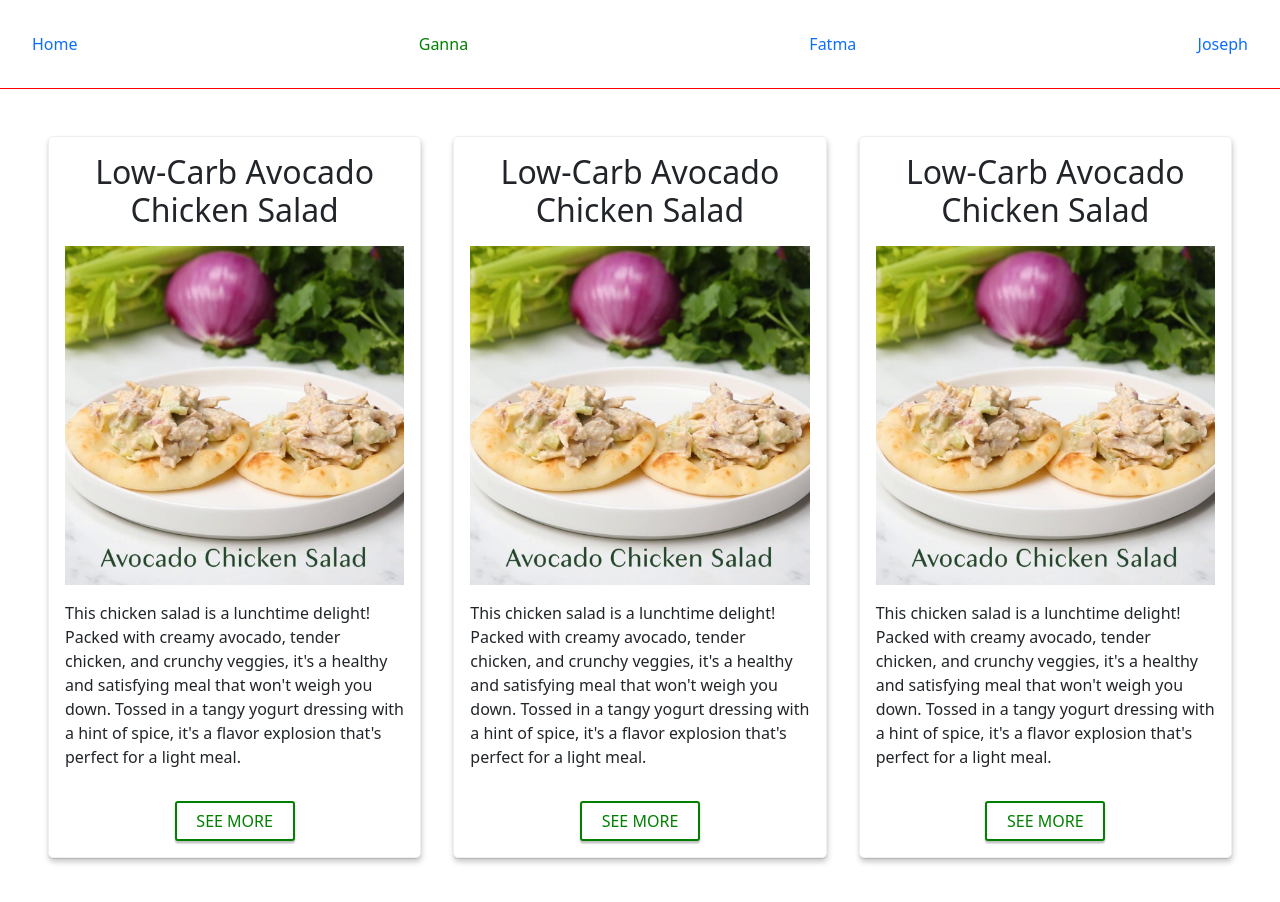
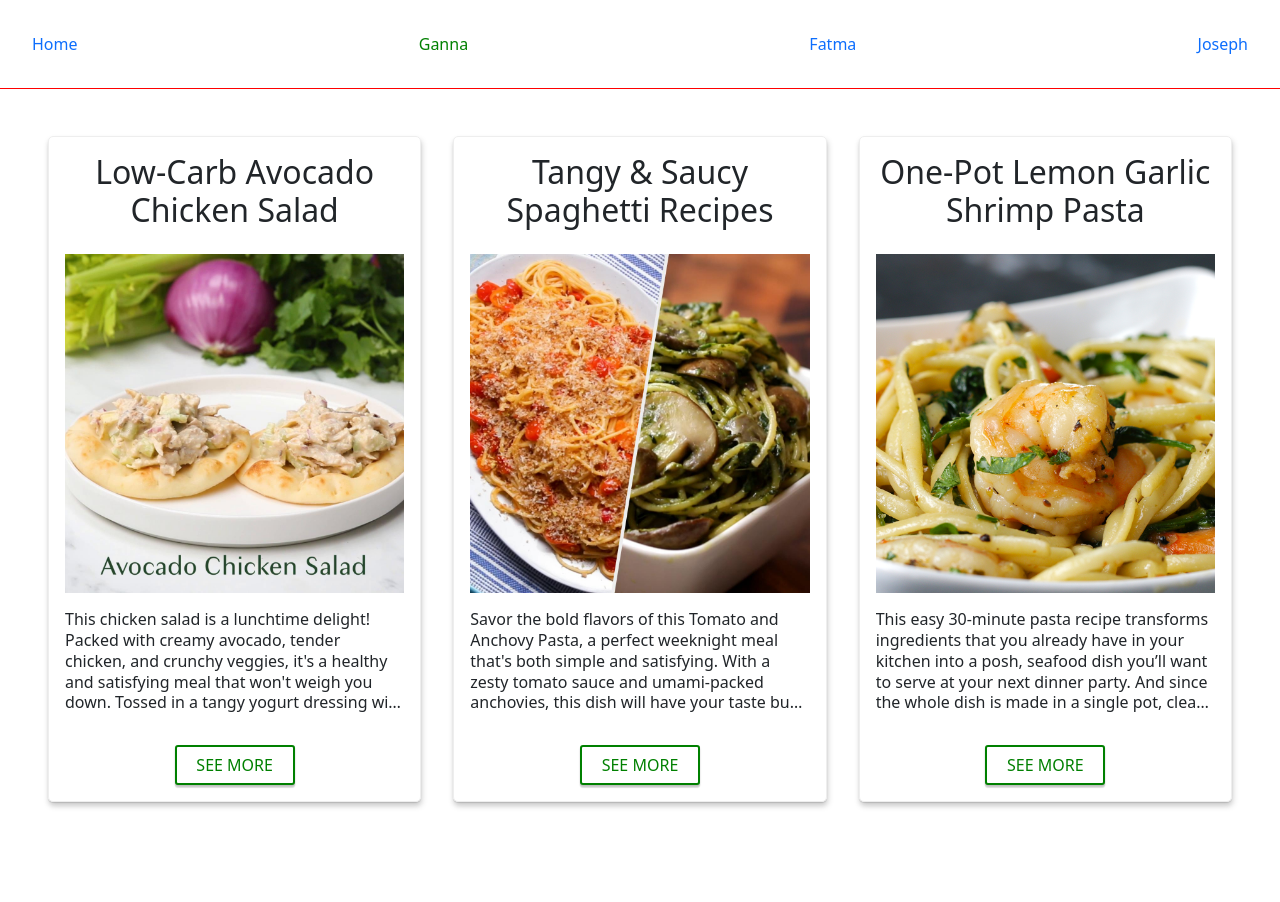
Before and after one commit to GannaKov/wbs-project-team-cb, a plain HTML site: page ganna.html in a window 1280 px wide. After the commit the page ends 850 px from the top, so only its background shows below. Drawn offline with nearby package versions, Linux system fonts and the light colour scheme.

Commit message:
text ellipsis

```diff
--- a/ganna.css
+++ b/ganna.css
@@ -50,7 +50,7 @@ img {
 }
 
 .wbsRecipe-title {
-  margin-bottom: 1rem;
+  margin-bottom: 1.5rem;
   text-align: center;
 }
 .wbsRecipe-img {
@@ -63,8 +63,23 @@ img {
   transform: scale(1.15);
 }
 .wbsRecipe-description {
+  /* height: 150px; */
+  /* flex-grow: 1; */
+  text-overflow: ellipsis;
   margin-bottom: 2rem;
+
+  overflow: hidden;
+  text-overflow: ellipsis;
+
+  -webkit-line-clamp: 5;
+  -webkit-box-orient: vertical;
+  line-height: 1.3;
+  display: -webkit-box;
 }
+/* .wbsRecipe-text {
+  width: 100%;
+  text-overflow: ellipsis;
+} */
 .wbsRecipe-button {
   border: 2px solid green;
   border-radius: 3px;
--- a/ganna.html
+++ b/ganna.html
@@ -54,13 +54,15 @@
                 src="./Images/ganna/Av-chicken-Salad.jpg"
                 alt="Low-Carb Avocado Chicken Salad"
               />
-              <p class="wbsRecipe-description">
-                This chicken salad is a lunchtime delight! Packed with creamy
-                avocado, tender chicken, and crunchy veggies, it's a healthy and
-                satisfying meal that won't weigh you down. Tossed in a tangy
-                yogurt dressing with a hint of spice, it's a flavor explosion
-                that's perfect for a light meal.
-              </p>
+              <div class="wbsRecipe-description">
+                <p class="wbsRecipe-text">
+                  This chicken salad is a lunchtime delight! Packed with creamy
+                  avocado, tender chicken, and crunchy veggies, it's a healthy
+                  and satisfying meal that won't weigh you down. Tossed in a
+                  tangy yogurt dressing with a hint of spice, it's a flavor
+                  explosion that's perfect for a light meal.
+                </p>
+              </div>
               <button
                 class="wbsRecipe-button"
                 data-id="1"
@@ -72,19 +74,20 @@
             </li>
 
             <li class="wbsRecipes-item">
-              <h2 class="wbsRecipe-title">Low-Carb Avocado Chicken Salad</h2>
+              <h2 class="wbsRecipe-title">Tangy & Saucy Spaghetti Recipes</h2>
               <img
                 class="wbsRecipe-img"
-                src="./Images/ganna/Av-chicken-Salad.jpg"
+                src="./Images/ganna/Tangy-spaghetti.jpg"
                 alt="Low-Carb Avocado Chicken Salad"
               />
-              <p class="wbsRecipe-description">
-                This chicken salad is a lunchtime delight! Packed with creamy
-                avocado, tender chicken, and crunchy veggies, it's a healthy and
-                satisfying meal that won't weigh you down. Tossed in a tangy
-                yogurt dressing with a hint of spice, it's a flavor explosion
-                that's perfect for a light meal.
-              </p>
+              <div class="wbsRecipe-description">
+                <p class="wbsRecipe-text">
+                  Savor the bold flavors of this Tomato and Anchovy Pasta, a
+                  perfect weeknight meal that's both simple and satisfying. With
+                  a zesty tomato sauce and umami-packed anchovies, this dish
+                  will have your taste buds dancing in no time!
+                </p>
+              </div>
               <button
                 class="wbsRecipe-button"
                 data-id="2"
@@ -95,19 +98,22 @@
               </button>
             </li>
             <li class="wbsRecipes-item">
-              <h2 class="wbsRecipe-title">Low-Carb Avocado Chicken Salad</h2>
+              <h2 class="wbsRecipe-title">One-Pot Lemon Garlic Shrimp Pasta</h2>
               <img
                 class="wbsRecipe-img"
-                src="./Images/ganna/Av-chicken-Salad.jpg"
+                src="./Images/ganna/garlic-shrimp-pasta.jpg"
                 alt="Low-Carb Avocado Chicken Salad"
               />
-              <p class="wbsRecipe-description">
-                This chicken salad is a lunchtime delight! Packed with creamy
-                avocado, tender chicken, and crunchy veggies, it's a healthy and
-                satisfying meal that won't weigh you down. Tossed in a tangy
-                yogurt dressing with a hint of spice, it's a flavor explosion
-                that's perfect for a light meal.
-              </p>
+              <div class="wbsRecipe-description">
+                <p class="wbsRecipe-text">
+                  This easy 30-minute pasta recipe transforms ingredients that
+                  you already have in your kitchen into a posh, seafood dish
+                  you’ll want to serve at your next dinner party. And since the
+                  whole dish is made in a single pot, clean-up is easy. Don’t be
+                  surprised if this becomes your favorite quick go-to.
+                </p>
+              </div>
+
               <button
                 class="wbsRecipe-button"
                 data-id="3"
```
Also changed, not shown: Images/ganna/Tangy-spaghetti.jpg (added), Images/ganna/garlic-shrimp-pasta.jpg (added).
